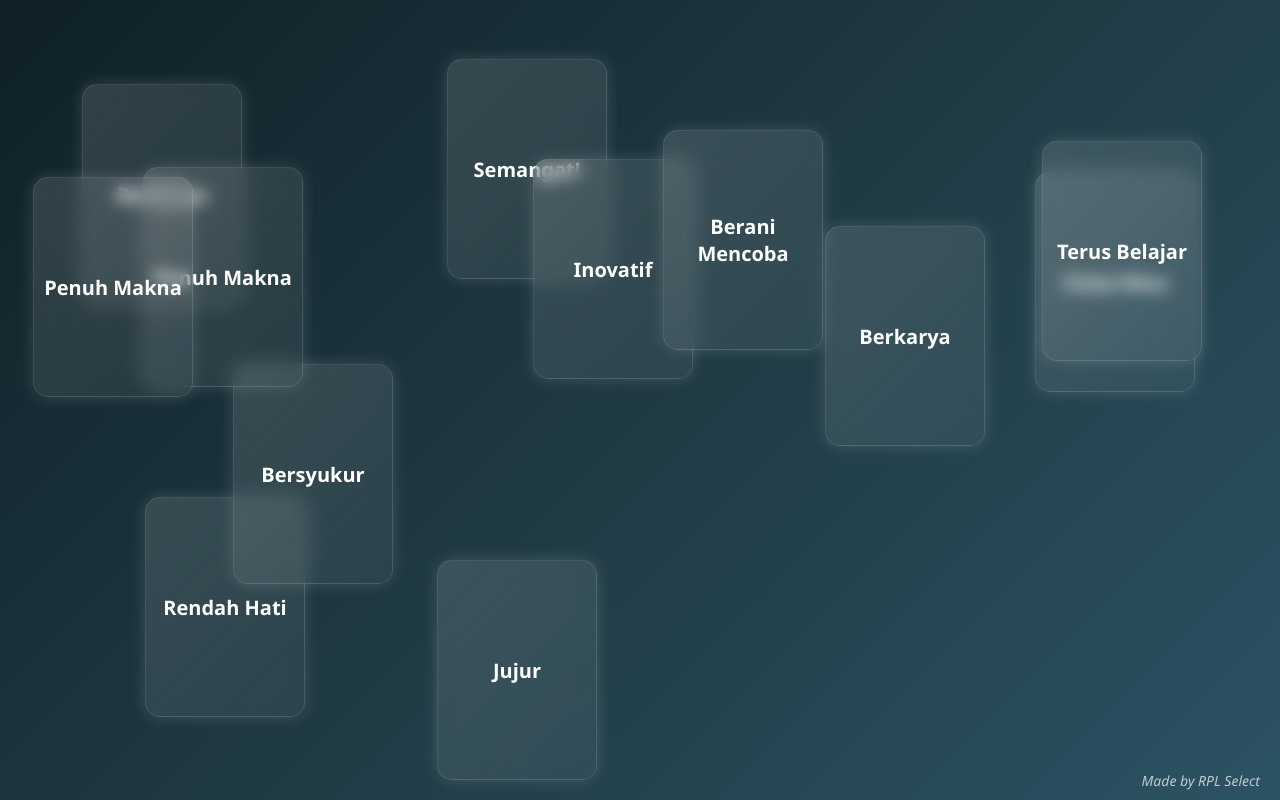
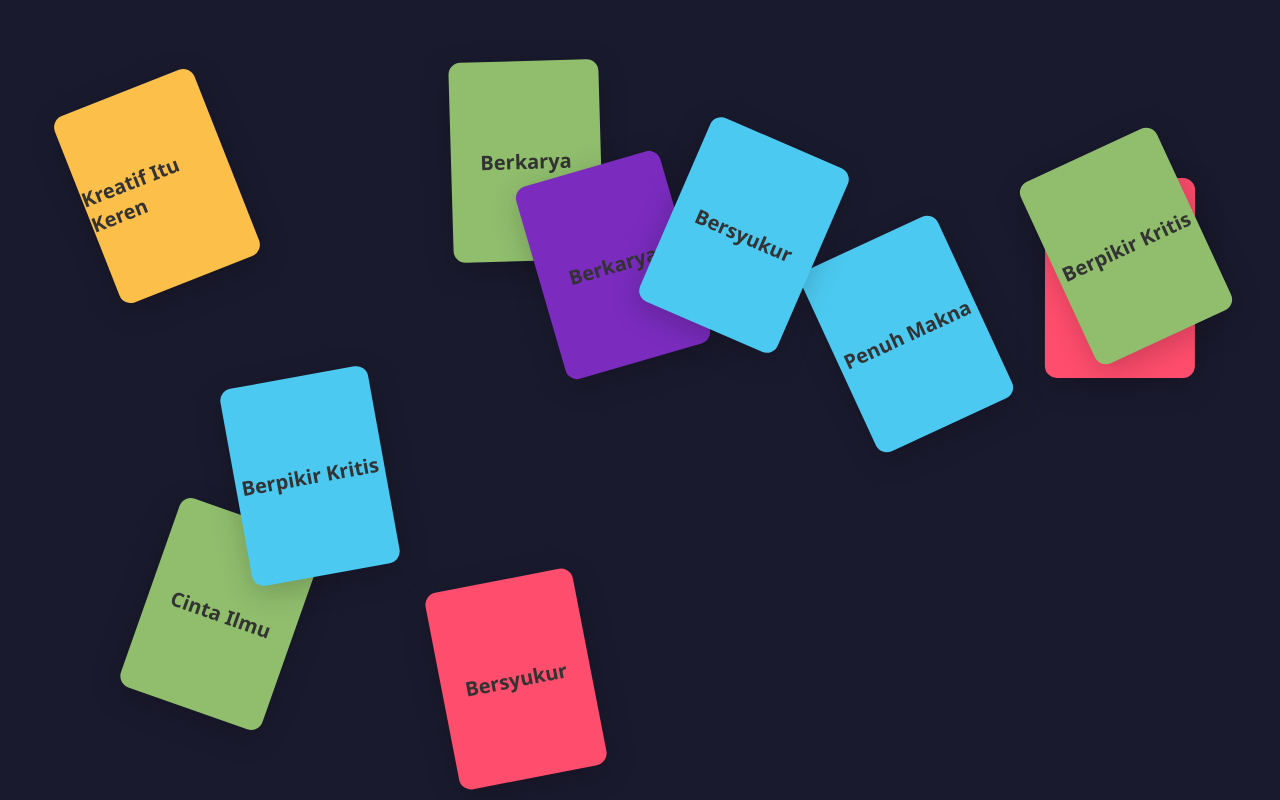
Before and after one commit to RPL-SELECT/HTML-Video-Assigments, a plain HTML site: page index.html in a window 1280 px wide. Drawn offline with Linux system fonts and the light colour scheme.

Commit message:
feat: add task

```diff
--- a/index.html
+++ b/index.html
@@ -1,9 +1,9 @@
 <!DOCTYPE html>
-<html lang="id">
+<html lang="en">
 <head>
-  <meta charset="UTF-8">
-  <meta name="viewport" content="width=device-width, initial-scale=1">
-  <title>Kartu Unik - RPL Select</title>
+  <meta charset="UTF-8" />
+  <meta name="viewport" content="width=device-width, initial-scale=1.0"/>
+  <title>Random Unique Cards</title>
   <style>
     * {
       box-sizing: border-box;
@@ -11,8 +11,7 @@
 
     body {
       margin: 0;
-      padding: 0;
-      background: linear-gradient(135deg, #0f2027, #203a43, #2c5364);
+      background: #1a1a2e;
       font-family: 'Segoe UI', sans-serif;
       overflow: hidden;
     }
@@ -24,62 +23,30 @@
     }
 
     .card {
-      width: 160px;
-      height: 220px;
-      border-radius: 15px;
-      background: linear-gradient(135deg, #ffffff22, #ffffff0f);
-      backdrop-filter: blur(8px);
-      box-shadow: 0 0 15px rgba(255, 255, 255, 0.15);
-      color: #fff;
+      width: 150px;
+      height: 200px;
+      background: #fff;
+      border-radius: 12px;
+      box-shadow: 0 8px 30px rgba(0,0,0,0.2);
       position: absolute;
+      transition: transform 0.3s ease;
       display: flex;
       align-items: center;
       justify-content: center;
-      text-align: center;
       font-size: 20px;
-      font-weight: 600;
-      border: 1px solid rgba(255, 255, 255, 0.1);
-      animation: fadeIn 0.6s ease forwards;
-      opacity: 0;
-      transition: transform 0.3s ease;
-    }
-
-    @keyframes fadeIn {
-      from {
-        transform: scale(0.6);
-        opacity: 0;
-      }
-      to {
-        transform: scale(1);
-        opacity: 1;
-      }
-    }
-
-    .footer {
-      position: fixed;
-      bottom: 10px;
-      right: 20px;
-      color: #fff;
-      font-size: 14px;
-      font-weight: 500;
-      opacity: 0.7;
-      font-style: italic;
-      z-index: 10;
-    }
-
-    .footer:hover {
-      opacity: 1;
+      font-weight: bold;
+      color: #333;
+      user-select: none;
     }
   </style>
 </head>
 <body>
   <div class="container" id="container"></div>
-  <div class="footer">Made by RPL Select</div>
 
   <script>
     const container = document.getElementById("container");
-
-    const kataKata = [
+    const colors = ["#ff4d6d", "#7b2cbf", "#4cc9f0", "#fcbf49", "#90be6d"];
+    const words = [
       "Semangat!", "Terus Belajar", "Pantang Menyerah", "Berpikir Kritis", "Berani Mencoba",
       "Jangan Takut Gagal", "Kreatif Itu Keren", "Berbagi Itu Indah", "Penuh Makna", "Cinta Ilmu",
       "Bersyukur", "Ikhlas", "Tekun & Ulet", "Berkarya", "Inovatif", "Jujur", "Rendah Hati", "Berani Beda"
@@ -89,18 +56,14 @@
       return Math.random() * (max - min) + min;
     }
 
-    for (let i = 0; i < 12; i++) {
+    for (let i = 0; i < 10; i++) {
       const card = document.createElement("div");
       card.classList.add("card");
-
-      const kata = kataKata[Math.floor(Math.random() * kataKata.length)];
-      card.textContent = kata;
-
-      card.style.left = `${random(0, window.innerWidth - 160)}px`;
-      card.style.top = `${random(0, window.innerHeight - 220)}px`;
-      card.style.transform = `rotate(${random(-20, 20)}deg)`;
-      card.style.animationDelay = `${i * 0.1}s`;
-
+      card.style.backgroundColor = colors[Math.floor(Math.random() * colors.length)];
+      card.style.left = `${random(0, window.innerWidth - 150)}px`;
+      card.style.top = `${random(0, window.innerHeight - 200)}px`;
+      card.style.transform = `rotate(${random(-30, 30)}deg)`;
+      card.textContent = words[Math.floor(Math.random() * words.length)];
       container.appendChild(card);
     }
   </script>
```
